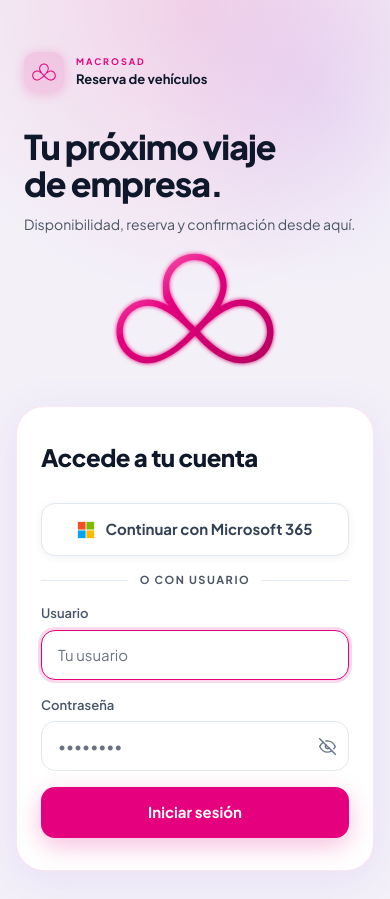
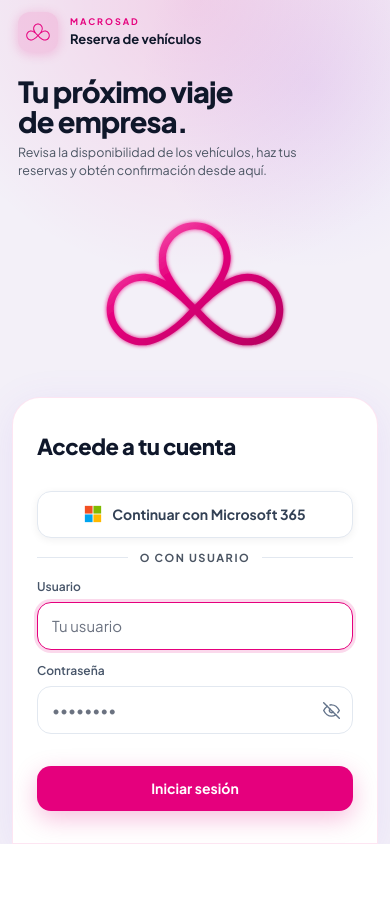
Before and after one commit to rubenmaderas-art/ProyectoReservas, a React (Vite) app in the folder front/: page / in a window 390 px wide. After the commit the page ends 844 px from the top, so only its background shows below. Built offline with nearby package versions, Linux system fonts and the light colour scheme.

Commit message:
Login update

```diff
--- a/front/src/components/Login.jsx
+++ b/front/src/components/Login.jsx
@@ -87,6 +87,29 @@ function Login() {
     setDark(stored);
     document.documentElement.classList.toggle('dark', stored);
   }, []);
+
+  useEffect(() => {
+    if (!isMobile) return;
+
+    const body = document.body;
+    const html = document.documentElement;
+    const prevBodyOverflow = body.style.overflow;
+    const prevHtmlOverflow = html.style.overflow;
+    const prevBodyHeight = body.style.height;
+    const prevHtmlHeight = html.style.height;
+
+    body.style.overflow = 'hidden';
+    html.style.overflow = 'hidden';
+    body.style.height = '100%';
+    html.style.height = '100%';
+
+    return () => {
+      body.style.overflow = prevBodyOverflow;
+      html.style.overflow = prevHtmlOverflow;
+      body.style.height = prevBodyHeight;
+      html.style.height = prevHtmlHeight;
+    };
+  }, [isMobile]);
 
   // Dimensiones del panel izquierdo para el canvas de olas
   const wrapRef    = useRef(null);
@@ -225,12 +248,13 @@ function Login() {
 
   const inputShadow = (field) =>
     focused[field] ? `0 0 0 3px ${PINK}26` : 'none';
+  const compactMobile = isMobile;
 
   // ── Bloque de formulario compartido ─────────────────────────────
   const formBlock = (
     <>
-      <div style={{ marginBottom: 28 }}>
-        <h2 style={{ fontSize: 24, fontWeight: 800, color: dark ? '#ffffff' : '#0f172a', letterSpacing: '-.02em', transition: 'color .3s' }}>
+      <div style={{ marginBottom: compactMobile ? 18 : 28 }}>
+        <h2 style={{ fontSize: compactMobile ? 22 : 24, fontWeight: 800, color: dark ? '#ffffff' : '#0f172a', letterSpacing: '-.02em', transition: 'color .3s' }}>
           Accede a tu cuenta
         </h2>
       </div>
@@ -240,18 +264,18 @@ function Login() {
           role="alert"
           aria-live="assertive"
           style={{
-            marginBottom: 16, borderRadius: 14,
+            marginBottom: compactMobile ? 12 : 16, borderRadius: 14,
             border: `1px solid ${dark ? 'rgba(248,113,113,.3)' : '#fecaca'}`,
             background: dark ? 'rgba(220,38,38,.15)' : '#fef2f2',
-            padding: '12px 16px',
-            fontSize: 14, fontWeight: 500, color: dark ? '#fca5a5' : '#dc2626',
+            padding: compactMobile ? '10px 14px' : '12px 16px',
+            fontSize: compactMobile ? 13 : 14, fontWeight: 500, color: dark ? '#fca5a5' : '#dc2626',
           }}
         >
           {errors.general}
         </div>
       )}
 
-      <form onSubmit={handleSubmit} style={{ display: 'flex', flexDirection: 'column', gap: 16 }}>
+      <form onSubmit={handleSubmit} style={{ display: 'flex', flexDirection: 'column', gap: compactMobile ? 12 : 16 }}>
         <button
           type="button"
           onClick={handleExternalLogin}
@@ -260,8 +284,8 @@ function Login() {
             border: `1.5px solid ${dark ? DARK_BORDER : '#e2e8f0'}`,
             background: dark ? 'rgba(255,255,255,.06)' : '#fff',
             color: dark ? '#e2e8f0' : '#334155',
-            fontWeight: 700, fontSize: 15,
-            padding: '14px', cursor: 'pointer',
+            fontWeight: 700, fontSize: compactMobile ? 14 : 15,
+            padding: compactMobile ? '12px' : '14px', cursor: 'pointer',
             display: 'flex', alignItems: 'center', justifyContent: 'center',
             gap: 10, fontFamily: 'inherit',
             boxShadow: dark ? 'none' : '0 2px 8px rgba(15,23,42,.06)',
@@ -283,7 +307,7 @@ function Login() {
         </div>
 
         <div>
-          <label htmlFor="login-username" style={{ fontSize: 13, fontWeight: 600, color: dark ? '#94a3b8' : '#475569', marginBottom: 6, display: 'block' }}>
+          <label htmlFor="login-username" style={{ fontSize: compactMobile ? 12 : 13, fontWeight: 600, color: dark ? '#94a3b8' : '#475569', marginBottom: 6, display: 'block' }}>
             Usuario
           </label>
           <input
@@ -297,7 +321,7 @@ function Login() {
             placeholder="Tu usuario"
             aria-invalid={!!errors.username}
             aria-describedby={errors.username ? 'username-error' : undefined}
-            style={{ ...inputBase, border: inputBorder('username'), boxShadow: inputShadow('username') }}
+            style={{ ...inputBase, padding: compactMobile ? '11px 14px' : inputBase.padding, border: inputBorder('username'), boxShadow: inputShadow('username') }}
           />
           {errors.username && (
             <p id="username-error" role="alert" style={{ fontSize: 12, fontWeight: 600, color: '#dc2626', marginTop: 5 }}>{errors.username}</p>
@@ -305,7 +329,7 @@ function Login() {
         </div>
 
         <div>
-          <label htmlFor="login-password" style={{ fontSize: 13, fontWeight: 600, color: dark ? '#94a3b8' : '#475569', marginBottom: 6, display: 'block' }}>
+          <label htmlFor="login-password" style={{ fontSize: compactMobile ? 12 : 13, fontWeight: 600, color: dark ? '#94a3b8' : '#475569', marginBottom: 6, display: 'block' }}>
             Contraseña
           </label>
           <div style={{ position: 'relative' }}>
@@ -319,7 +343,7 @@ function Login() {
               placeholder="••••••••"
               aria-invalid={!!errors.password}
               aria-describedby={errors.password ? 'password-error' : undefined}
-              style={{ ...inputBase, paddingRight: 48, border: inputBorder('password'), boxShadow: inputShadow('password') }}
+              style={{ ...inputBase, padding: compactMobile ? '11px 14px' : inputBase.padding, paddingRight: 48, border: inputBorder('password'), boxShadow: inputShadow('password') }}
             />
             <button
               type="button"
@@ -345,10 +369,11 @@ function Login() {
           type="submit"
           disabled={loading}
           style={{
+            marginTop: '20px',
             width: '100%', borderRadius: 14,
             background: loading ? '#f9a8d4' : PINK,
-            color: '#fff', fontWeight: 700, fontSize: 15,
-            padding: '14px', border: 'none', cursor: loading ? 'not-allowed' : 'pointer',
+            color: '#fff', fontWeight: 700, fontSize: compactMobile ? 14 : 15,
+            padding: compactMobile ? '12px' : '14px', border: 'none', cursor: loading ? 'not-allowed' : 'pointer',
             fontFamily: 'inherit',
             boxShadow: dark ? `0 8px 32px ${PINK}60` : `0 8px 24px ${PINK}40`,
             transition: 'filter .15s, transform .1s, box-shadow .3s',
@@ -373,10 +398,14 @@ function Login() {
       <main
         ref={wrapRef}
         style={{
-          minHeight: '100vh', background: mobileBg,
+          width: '100%',
+          height: '100dvh',
+          minHeight: '100dvh',
+          background: mobileBg,
           display: 'flex', flexDirection: 'column',
           fontFamily: "'Plus Jakarta Sans', sans-serif",
-          position: 'relative', overflow: 'hidden',
+          position: 'fixed', inset: 0, overflow: 'hidden',
+          overscrollBehavior: 'none',
           transition: 'background .3s',
         }}
       >
@@ -385,11 +414,12 @@ function Login() {
 
         {/* Hero */}
         <div style={{
-          flex: 1, display: 'flex', flexDirection: 'column',
-          padding: '52px 24px 24px', position: 'relative', zIndex: 1,
-        }}>
+          flex: '1 1 auto', display: 'flex', flexDirection: 'column',
+          padding: '12px 18px 0', position: 'relative', zIndex: 1,
+          minHeight: 0,
+          }}>
           {/* Logo + nombre */}
-          <div style={{ display: 'flex', alignItems: 'center', gap: 12, marginBottom: 36 }}>
+          <div style={{ display: 'flex', alignItems: 'center', gap: 12, marginBottom: 4 }}>
             <div style={{
               width: 40, height: 40, borderRadius: 12,
               background: dark ? 'rgba(255,255,255,.08)' : 'rgba(229,0,125,.12)',
@@ -404,35 +434,46 @@ function Login() {
             </div>
           </div>
 
+          {/*Separador */}
+          <div style={{ marginBottom: 20 }}></div>
+
           {/* Titular */}
           <h2 style={{
-            fontSize: 34, fontWeight: 800,
+            fontSize: 29, fontWeight: 800,
             color: dark ? '#ffffff' : '#0f172a',
-            lineHeight: 1.1, letterSpacing: '-.03em', marginBottom: 10,
+            lineHeight: 1.05, letterSpacing: '-.03em', marginBottom: 6,
           }}>
             Tu próximo viaje<br />de empresa.
           </h2>
-          <p style={{ fontSize: 14, color: dark ? '#94a3b8' : '#4b5563', lineHeight: 1.6, marginBottom: 0 }}>
-            Disponibilidad, reserva y confirmación desde aquí.
+          <p style={{ fontSize: 12.5, color: dark ? '#94a3b8' : '#4b5563', lineHeight: 1.45, marginBottom: 0, maxWidth: 290 }}>
+            Revisa la disponibilidad de los vehículos, haz tus reservas y obtén confirmación desde aquí.
           </p>
 
           {/* Hero logo */}
-          <div style={{ flex: 1, display: 'flex', alignItems: 'center', justifyContent: 'center', padding: '16px 0' }}>
-            <HeroLogo dark={dark} size={160} />
+          <div style={{ flex: '0 0 auto', display: 'flex', alignItems: 'center', justifyContent: 'center', padding: '10px 0', minHeight: 0, marginTop: 30 }}>
+            <HeroLogo dark={dark} size={180} />
           </div>
         </div>
 
         {/* Card formulario */}
-        <div style={{ padding: '0 16px 28px', position: 'relative', zIndex: 1 }}>
+        <div style={{ padding: '0 12px calc(env(safe-area-inset-bottom))', position: 'relative', zIndex: 2, marginTop: -60 }}>
           <div style={{
             background: dark ? 'rgba(34,28,48,0.92)' : '#fff',
             border: `1px solid ${dark ? DARK_BORDER : 'rgba(229,0,125,.10)'}`,
-            borderRadius: 28,
-            padding: '32px 24px',
+            borderRadius: '28px 28px 0 0',
+            display: 'flex',
+            flexDirection: 'column',
+            height: '100%',
+            gap: 10,
+            padding: '32px 24px 24px',
             boxShadow: dark
               ? '0 16px 48px rgba(0,0,0,.5), inset 0 1px 0 rgba(255,255,255,.06)'
               : '0 8px 40px rgba(139,92,246,.10)',
             backdropFilter: dark ? 'blur(20px)' : 'none',
+            transform: 'translateY(0)',
+            minHeight: '53vh',
+            maxHeight: '75vh',
+            overflow: 'hidden',
           }}>
             {formBlock}
           </div>
```
